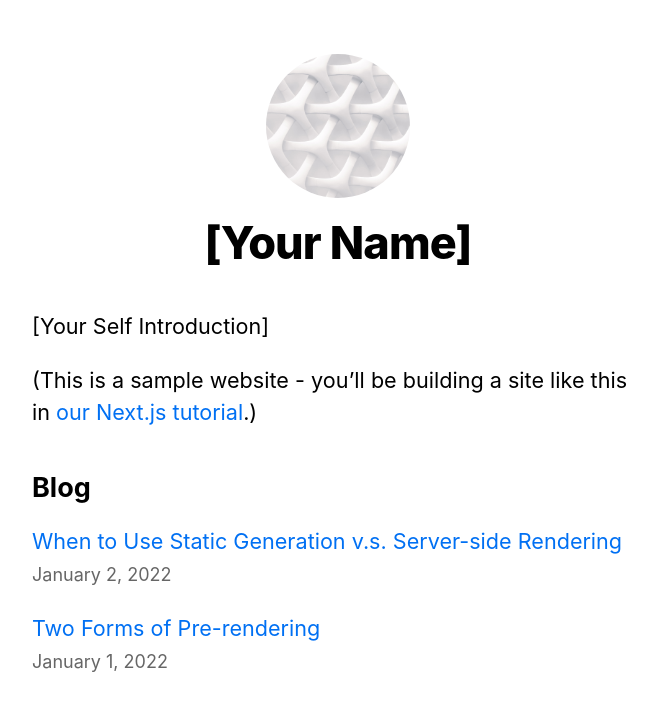
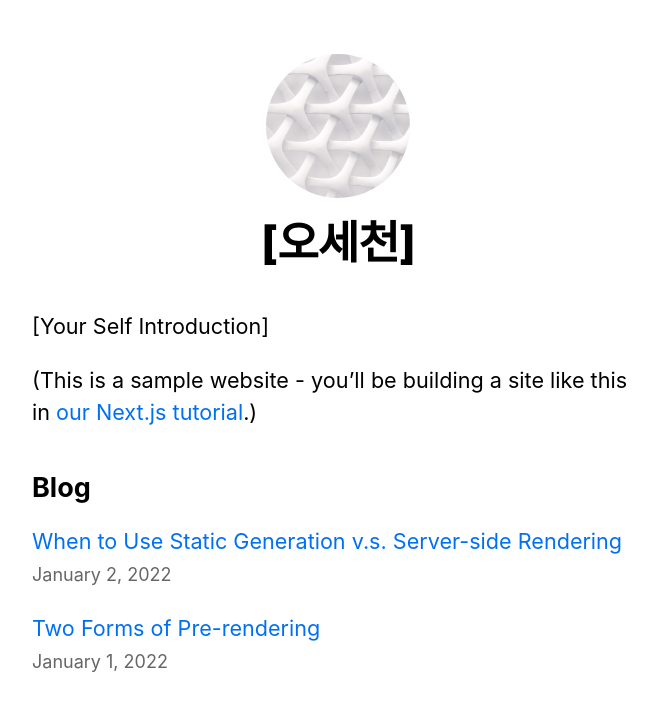
Before and after one commit to ohseachun/nextjs-build-sample, a Next.js app: page / in a window 1280 px wide. Shown: the top 710 px of the page, without its empty margins (302-959 px from the left). Built offline with nearby package versions, Linux system fonts and the light colour scheme.

Commit message:
name -> 오세천

```diff
--- a/components/layout.js
+++ b/components/layout.js
@@ -6,7 +6,7 @@ import styles from './layout.module.css'
 import utilStyles from '../styles/utils.module.css'
 import Link from 'next/link'
 
-const name = '[Your Name]'
+const name = '[오세천]'
 export const siteTitle = 'Next.js Sample Website'
 
 export default function Layout({ children, home }) {
```
